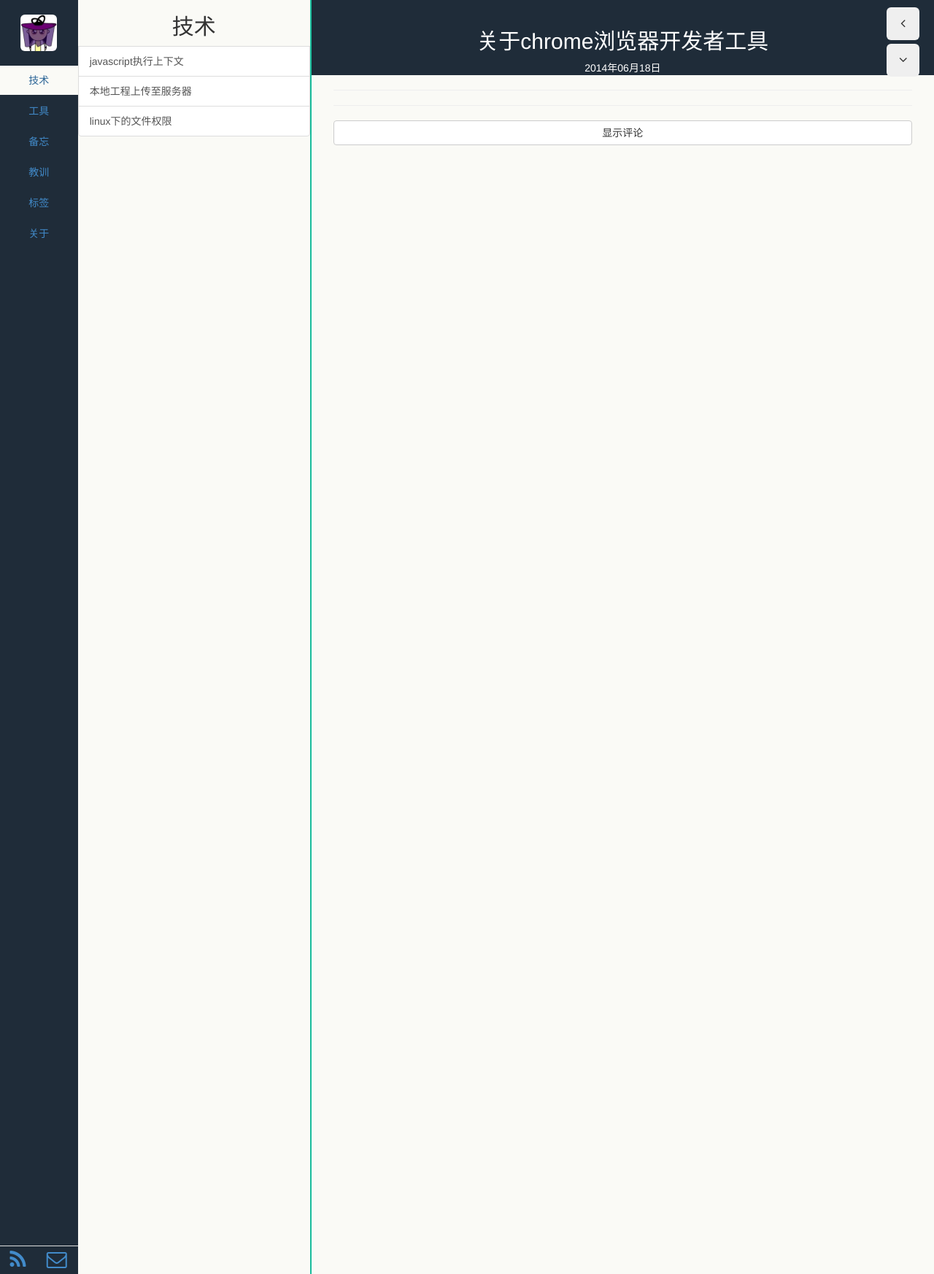
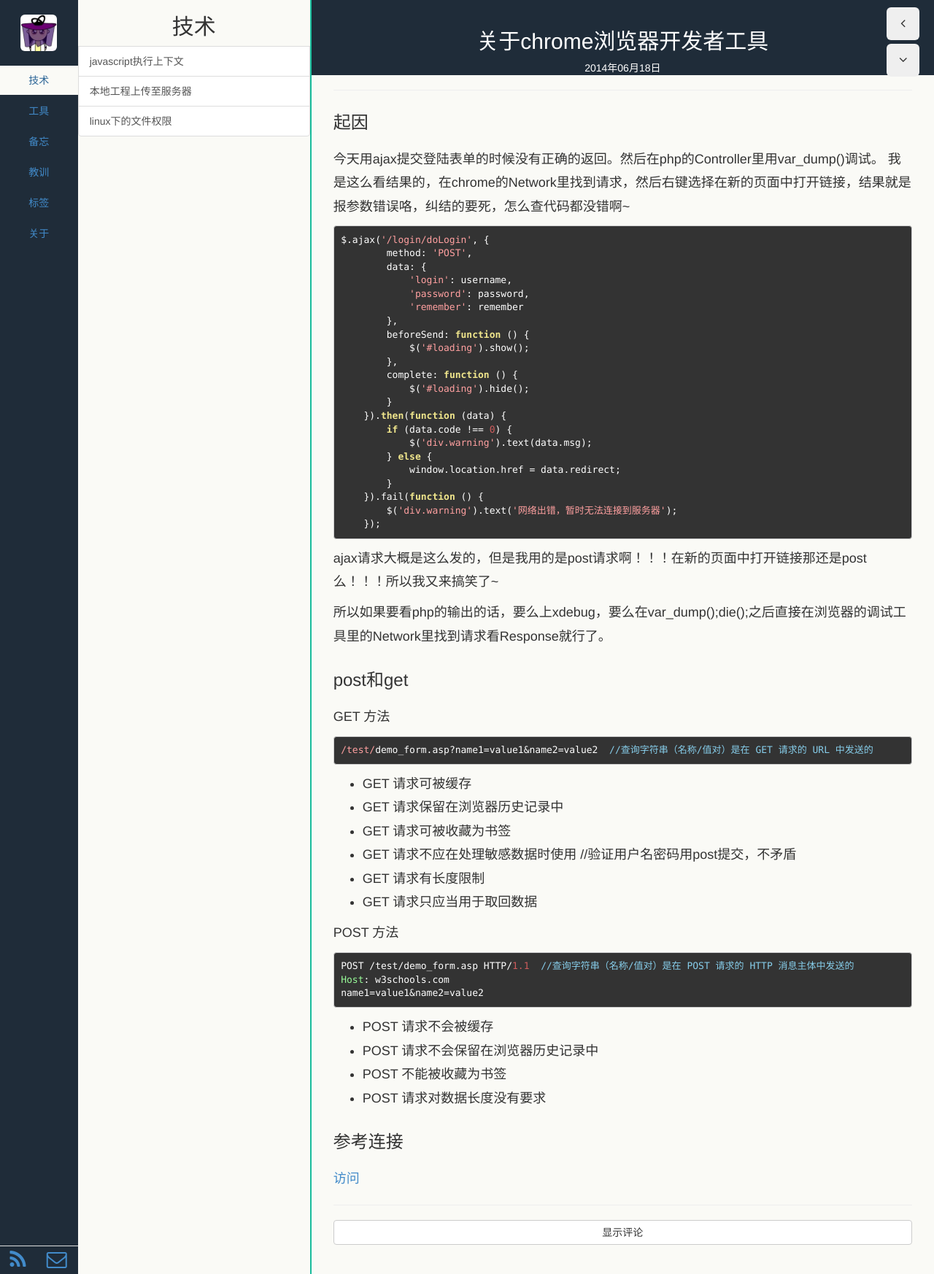
Before and after one commit to echoZQ/echo-blog, a Jekyll site: the page built from _posts/lesson/2014-06-18-lesson.md, in a window 1280 px wide. Shown: the whole page at 73% size. Built offline with Jekyll 4.4.1, drawn with Linux system fonts in a browser that asks for light colours; Markdown is read by kramdown in place of the engine named in the settings.

Commit message:
chrome调试经验

```diff
--- a/_posts/lesson/2014-06-18-lesson.md
+++ b/_posts/lesson/2014-06-18-lesson.md
@@ -3,5 +3,66 @@ layout: post
 title: 关于chrome浏览器开发者工具
 category: 教训
 tags: chrome
-description: 今天做流量GO的时候终于发现这个坑
+description: 今天做流量GO的时候终于发现这原来是个坑
 ---
+
+### 起因
+
+今天用ajax提交登陆表单的时候没有正确的返回。然后在php的Controller里用var_dump()调试。
+我是这么看结果的，在chrome的Network里找到请求，然后右键选择在新的页面中打开链接，结果就是报参数错误咯，纠结的要死，怎么查代码都没错啊~
+
+	$.ajax('/login/doLogin', {
+            method: 'POST',
+            data: {
+                'login': username,
+                'password': password,
+                'remember': remember
+            },
+            beforeSend: function () {
+                $('#loading').show();
+            },
+            complete: function () {
+                $('#loading').hide();
+            }
+        }).then(function (data) {
+            if (data.code !== 0) {
+                $('div.warning').text(data.msg);
+            } else {
+                window.location.href = data.redirect;
+            }
+        }).fail(function () {
+            $('div.warning').text('网络出错，暂时无法连接到服务器');
+        });
+
+ajax请求大概是这么发的，但是我用的是post请求啊！！！在新的页面中打开链接那还是post么！！！所以我又来搞笑了~
+
+
+所以如果要看php的输出的话，要么上xdebug，要么在var_dump();die();之后直接在浏览器的调试工具里的Network里找到请求看Response就行了。
+
+### post和get
+
+GET 方法
+
+	/test/demo_form.asp?name1=value1&name2=value2  //查询字符串（名称/值对）是在 GET 请求的 URL 中发送的
+
+- GET 请求可被缓存
+- GET 请求保留在浏览器历史记录中
+- GET 请求可被收藏为书签
+- GET 请求不应在处理敏感数据时使用	//验证用户名密码用post提交，不矛盾
+- GET 请求有长度限制
+- GET 请求只应当用于取回数据
+
+POST 方法
+
+	POST /test/demo_form.asp HTTP/1.1  //查询字符串（名称/值对）是在 POST 请求的 HTTP 消息主体中发送的
+	Host: w3schools.com
+	name1=value1&name2=value2
+
+- POST 请求不会被缓存
+- POST 请求不会保留在浏览器历史记录中
+- POST 不能被收藏为书签
+- POST 请求对数据长度没有要求
+
+
+###参考连接
+[访问](http://www.w3school.com.cn/tags/html_ref_httpmethods.asp)
```
Also changed, not shown: pages/about.html (+4 -4 lines).
